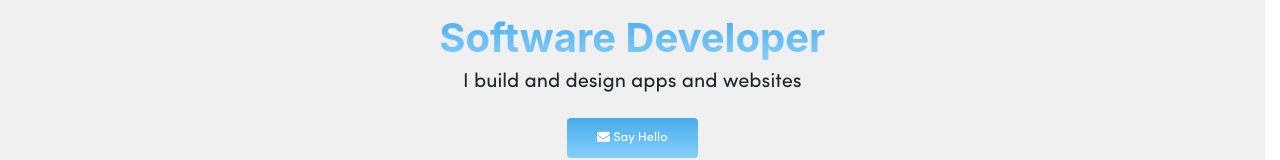
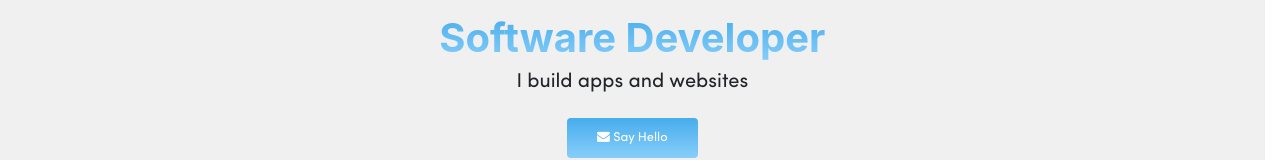
Before and after one commit to jxmson/site, a plain HTML site: page index.html in a window 1280 px wide. Shown: the part 248-408 px from the top of the page. Drawn offline with nearby package versions, Linux system fonts and the light colour scheme.

Commit message:
Update index.html

```diff
--- a/index.html
+++ b/index.html
@@ -59,7 +59,7 @@
         <div class="main_container">
             <h1 class="rekina">Nthabeleng Jimson</h1>
             <h2>Software Developer</h2>
-            <h5 class="justfonttype">I build and design apps and websites</h5>
+            <h5 class="justfonttype">I build apps and websites</h5>
             <button class="main_btn small font">
                 <a href="mailto:jimsonn2020@gmail.com"><i class="fa fa-envelope"></i> Say Hello</a>
             </button>
```
